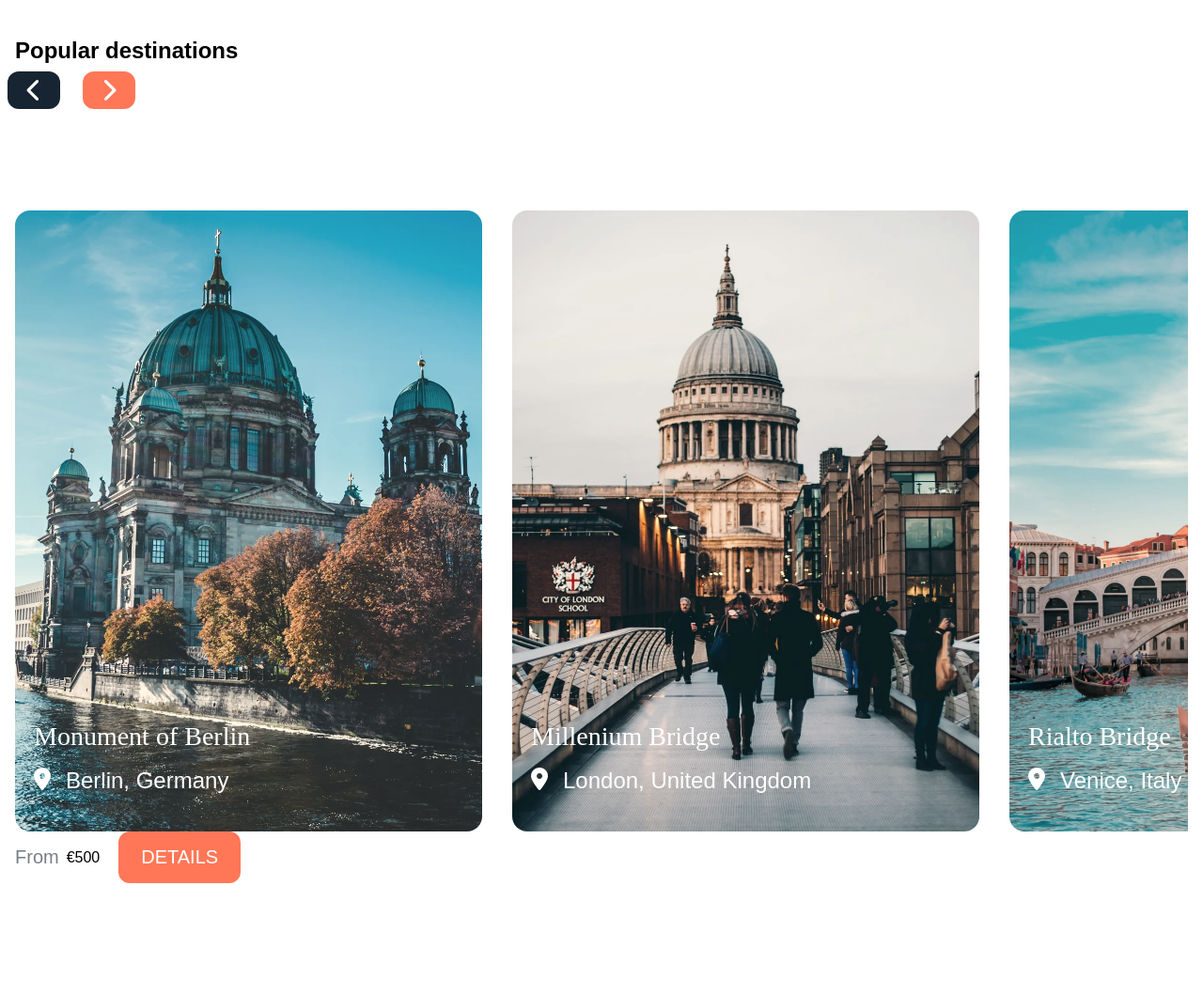
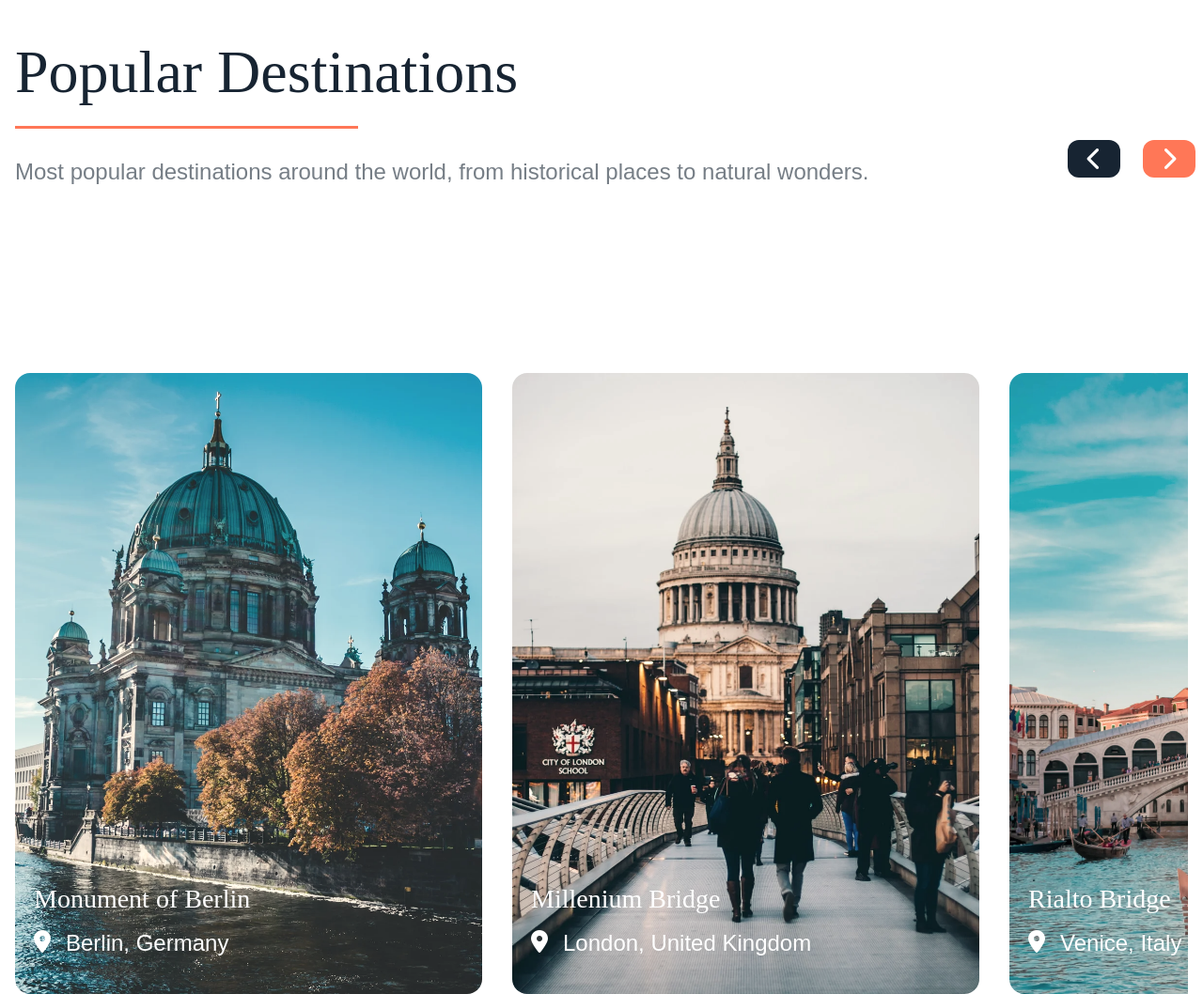
Before and after one commit to annarosesmarti/202309-w4chwe-anna-roses-hugo-veiga-ramiro-elisei, a website: page public/index.html in a window 1280 px wide. Shown: the part 40-1098 px from the top of the page at 94% size. Drawn offline with nearby package versions, Linux system fonts and the light colour scheme; files that its build step writes are made by us from their sources.

Commit message:
Add header title to popular destination section

```diff
--- a/public/index.html
+++ b/public/index.html
@@ -14,11 +14,18 @@
 
 <body>
   <section class="section-container">
-    <h2>Popular destinations</h2>
-    <div class="arrow_buttons_container">
-      <i class="arrow_button arrow_button--left fa-solid fa-chevron-down"></i>
-      <i class="arrow_button arrow_button--right fa-solid fa-chevron-down"></i>
-    </div>
+    <section class="heading-button-wrapper">
+      <header class="heading">
+        <h2 class="heading__title">Popular Destinations</h2>
+        <div class="heading__stroke stroke-xx-large"></div>
+        <span class="heading__caption">Most popular destinations around the world, from historical places to natural
+          wonders.</span>
+      </header>
+      <div class="arrow_buttons_container arrow_buttons_container--desktop-visibility">
+        <i class="arrow_button arrow_button--left fa-solid fa-chevron-down"></i>
+        <i class="arrow_button arrow_button--right fa-solid fa-chevron-down"></i>
+      </div>
+    </section>
     <div class="destinations">
       <div>
         <img class="destinations__image" src="./images/monument-of-berlin.webp"
@@ -68,17 +75,11 @@
         </div>
       </div>
     </div>
-    <div class="card__footer">
-      <div class="card__price">
-        <span class="card__price__text">From</span>
-        <span class="card__price__number">€500</span>
-      </div>
-      <div class="card__button">
-        details
-      </div>
+    <div class="arrow_buttons_container arrow_buttons_container--mobile-visibility">
+      <i class="arrow_button arrow_button--left fa-solid fa-chevron-down"></i>
+      <i class="arrow_button arrow_button--right fa-solid fa-chevron-down"></i>
     </div>
   </section>
-
   <section class="heading-button-wrapper wrapper-reverse section-container">
     <header class="heading">
       <h2 class="heading__title heading-reverse">Special offers</h2>
@@ -90,6 +91,15 @@
       <i class="arrow_button arrow_button--right fa-solid fa-chevron-down"></i>
     </div>
   </section>
+  <div class="card__footer">
+    <div class="card__price">
+      <span class="card__price__text">From</span>
+      <span class="card__price__number">€500</span>
+    </div>
+    <div class="card__button">
+      details
+    </div>
+  </div>
 </body>
 
 </html>
--- a/sass/components/_block-heading-button-wrapper.scss
+++ b/sass/components/_block-heading-button-wrapper.scss
@@ -1,8 +1,17 @@
 @use "./block-title-stroke";
 @use "./block-title";
 
+.heading-button-wrapper {
+  padding-bottom: 100px;
+}
+
 .arrow_buttons_container {
-  display: none;
+  &--desktop-visibility {
+    display: none;
+  }
+  &--mobile-visibility {
+    display: inline-flex;
+  }
 }
 
 @media (min-width: 767px) {
@@ -24,6 +33,11 @@
   }
 
   .arrow_buttons_container {
-    display: inline-flex;
+    &--desktop-visibility {
+      display: inline-flex;
+    }
+    &--mobile-visibility {
+      display: none;
+    }
   }
 }
```
Also changed, not shown: 1 other file.
